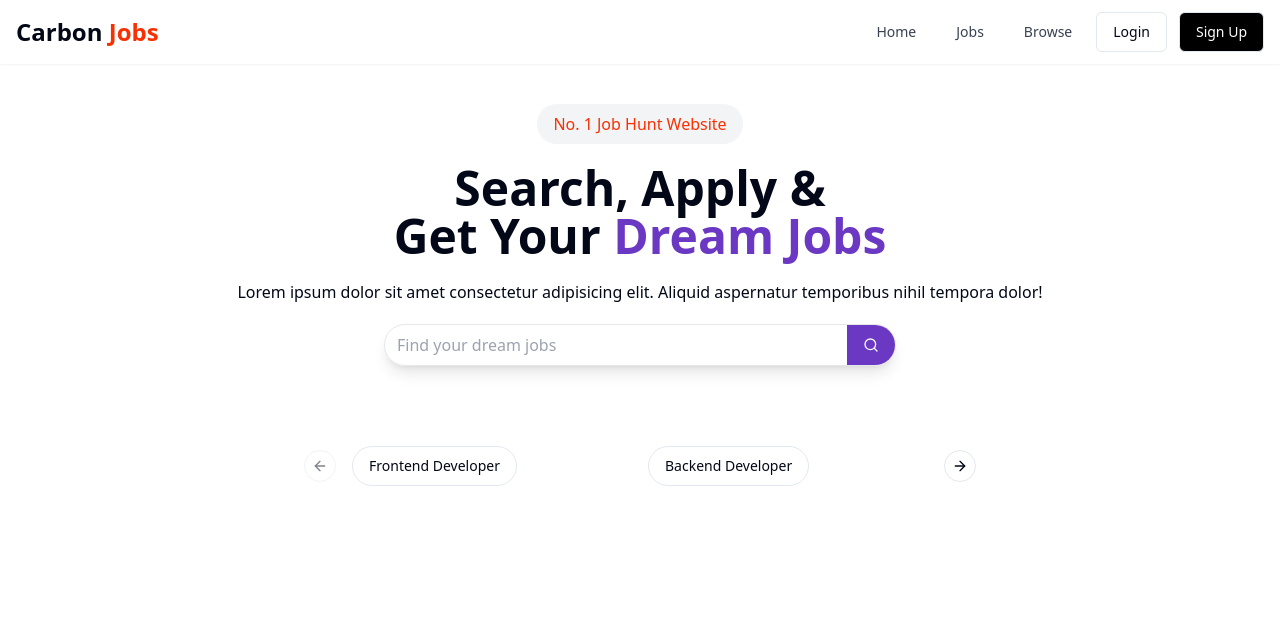
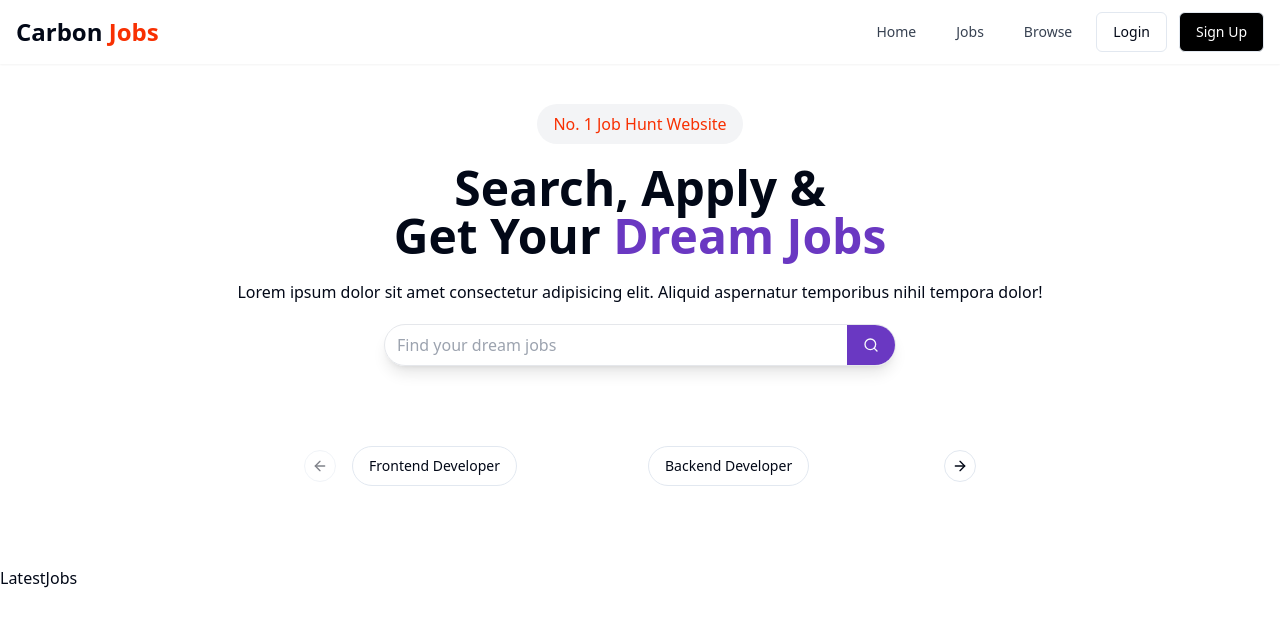
Before and after one commit to mohsin-356/jobportal, a React (Vite) app in the folder frontend/: page / in a window 1280 px wide. Shown: the top 626 px of the page. Built offline with nearby package versions, Linux system fonts and the light colour scheme.

Commit message:
Add LatestJobs component and integrate it into Home component

```diff
--- a/frontend/src/components/Home.jsx
+++ b/frontend/src/components/Home.jsx
@@ -2,6 +2,7 @@ import React from 'react'
 import Navbar from './shared/Navbar'
 import HeroSection from './HeroSection'
 import CategoryCarousel from './CategoryCarousel'
+import LatestJobs from './LatestJobs'
 
 const Home = () => {
   return (
@@ -9,6 +10,7 @@ const Home = () => {
       <Navbar/>
       <HeroSection/>
       <CategoryCarousel/>
+      <LatestJobs/>
     </div>
   )
 }
--- /dev/null
+++ b/frontend/src/components/LatestJobs.jsx
@@ -0,0 +1,9 @@
+import React from 'react'
+
+const LatestJobs = () => {
+  return (
+    <div>LatestJobs</div>
+  )
+}
+
+export default LatestJobs
```
